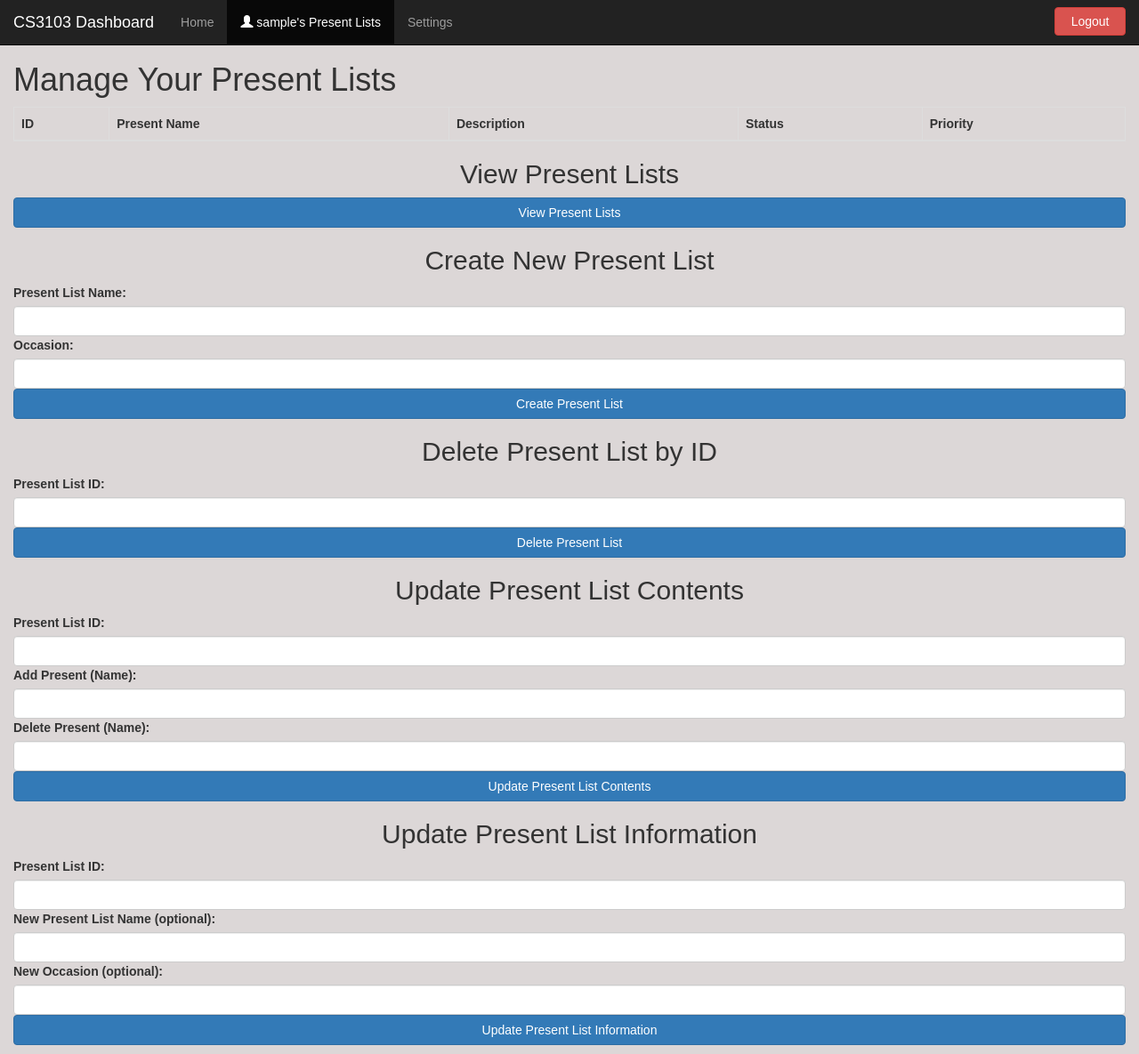
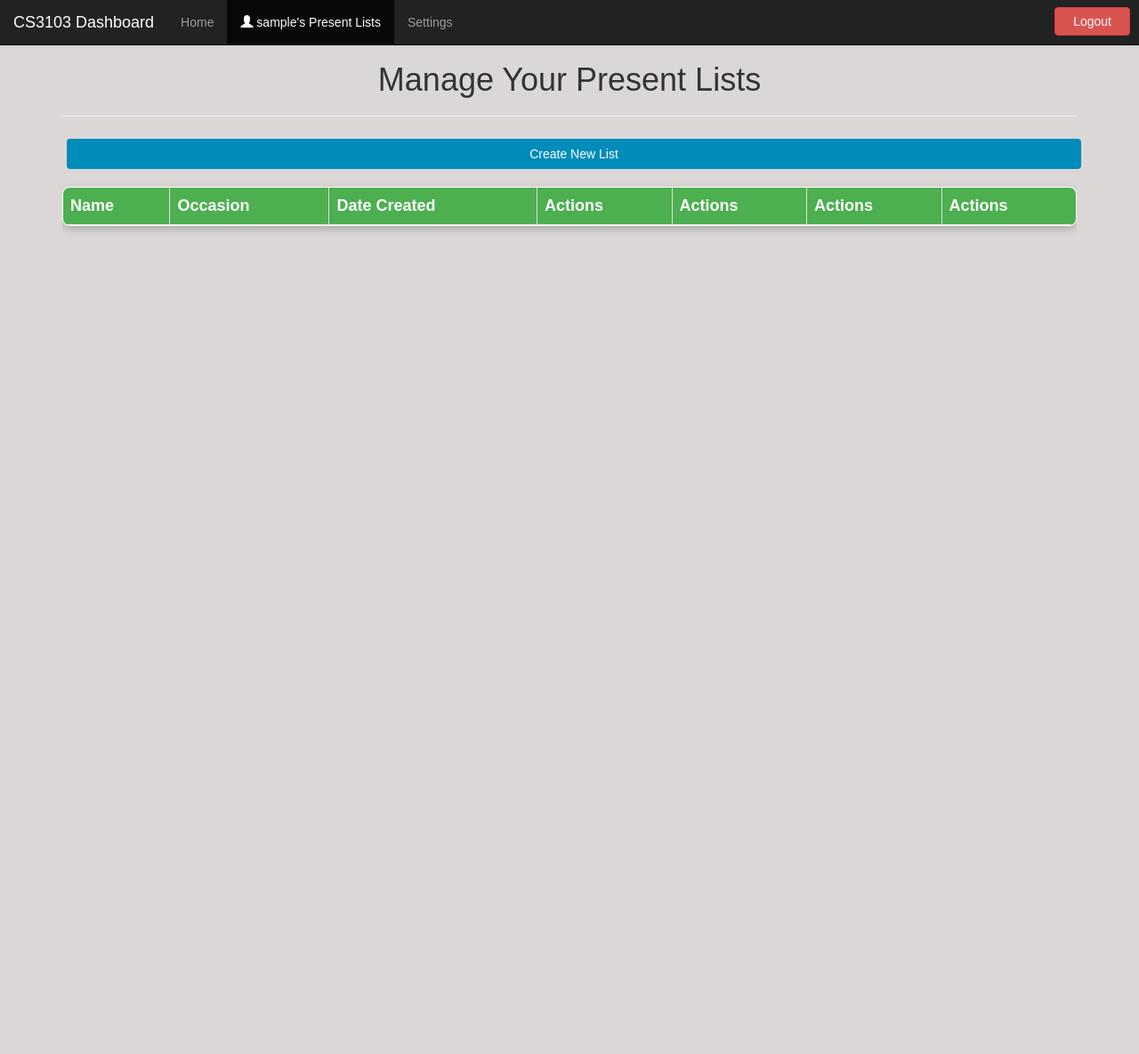
Before and after one commit to cameron-macdonald/CS3103, a Flask app: page /profile in a window 1280 px wide. Shown: the whole page at 89% size. After the commit the page ends 261 px from the top, so only its background shows below. Run offline with Flask 3, Linux system fonts and the light colour scheme; the visitor is signed in with stand-in values (Sample User, id 1); lists and menus that the app fills with data are empty; some libraries are stand-ins or nearby versions.

Commit message:
Updated prentlist page

```diff
--- a/App/app.py
+++ b/App/app.py
@@ -295,21 +295,21 @@ class PresentList(Resource):
         if not list_id:
             abort(400, message="Present List ID is required")
 
-        user_id = session['user_id']  # Get the user_id from the session
+        user_id = session['user_id']
 
         # Check if the present list belongs to the logged-in user
-        sqlProc = 'getListByUserID'  # Procedure to check ownership
+        sqlProc = 'getListByUserID'
         sqlArgs = [user_id, list_id]
 
         ownership_check = db_access(sqlProc, sqlArgs)
 
         if not ownership_check:
-            abort(403, message="Forbidden: You can only delete your own present lists")  # Move outside try-except
+            abort(403, message="Forbidden: You can only delete your own present lists")
 
         # Proceed with deletion if the list belongs to the user
         try:
-            sqlProc = 'deleteList'  # Stored procedure for deletion
-            sqlArgs = [list_id]  # Only list_id is needed
+            sqlProc = 'deleteList'
+            sqlArgs = [user_id, list_id]
 
             result = db_access(sqlProc, sqlArgs)
 
@@ -321,7 +321,6 @@ class PresentList(Resource):
         except Exception as e:
             print(f"Error deleting list: {str(e)}")  # Log the actual error
             abort(500, message="Error deleting present list")
-
 
     # Update (Replace) Present List Information
     def put(self, list_id):
--- a/App/static/css/styles.css
+++ b/App/static/css/styles.css
@@ -143,3 +143,64 @@ button:hover {
     width: 100%;
     margin: 0;
 }
+
+/* General Table Styling */
+table {
+    width: 100%;
+    border-collapse: collapse;
+    margin: 20px 0;
+    font-size: 18px;
+    text-align: left;
+    background-color: #ffffff;
+    border-radius: 8px;
+    overflow: hidden;
+    box-shadow: 0px 4px 10px rgba(0, 0, 0, 0.2);
+}
+
+/* Table Headers */
+th {
+    background-color: #4CAF50;
+    color: white;
+    padding: 12px;
+}
+
+/* Table Rows */
+td {
+    padding: 10px;
+    border-bottom: 1px solid #ddd;
+}
+
+/* Alternating Row Colors */
+tr:nth-child(even) {
+    background-color: #f2f2f2;
+}
+
+/* Hover Effect */
+tr:hover {
+    background-color: #ddd;
+}
+
+/* Button Styling */
+button {
+    background-color: #008CBA;
+    color: white;
+    border: none;
+    padding: 8px 12px;
+    margin: 5px;
+    cursor: pointer;
+    border-radius: 5px;
+    font-size: 14px;
+}
+
+button:hover {
+    background-color: #005f7a;
+}
+
+/* Delete Button Special Styling */
+button.delete {
+    background-color: #f44336;
+}
+
+button.delete:hover {
+    background-color: #d32f2f;
+}
--- a/App/templates/dashboard.html
+++ b/App/templates/dashboard.html
@@ -38,8 +38,6 @@
   <!-- Main Content -->
   <div class="container">
     <h2 class="mt-5">Welcome, {{ username }} to the CS3103 Present Registery!</h2>
-
-    <br>
 
     <table class="table table-bordered">
       <thead>
--- a/App/templates/presentlist.html
+++ b/App/templates/presentlist.html
@@ -34,34 +34,15 @@
     </div>
     </nav>
 
+    <div class="container">
+        <h1 class="text-center">Manage Your Present Lists</h1>
 
-    <h1>Manage Your Present Lists</h1>
+        <hr>
 
+        <button id="showCreateForm" class="btn mb-3">Create New List</button>
 
-    <table class="table table-bordered">
-        <thead>
-            <tr>
-                <th>ID</th>
-                <th>Present Name</th>
-                <th>Description</th>
-                <th>Status</th>
-                <th>Priority</th>
-            </tr>
-        </thead>
-        <tbody id="presents-table">
-            <!-- Presents will be inserted here dynamically -->
-        </tbody>
-    </table>
-
-
-    <div class="mb-3">
-        <h2>View Present Lists</h2>
-        <button id="viewPresentListsBtn" class="btn btn-primary">View Present Lists</button>
-        <ul id="presentLists"></ul>
-    </div>
-
-    <div class="mb-3">
-        <h2>Create New Present List</h2>
+        <div id="createPresentListContainer" class="mb-3" style="display: none;">
+            <h3>Create New Present List</h3>
             <form id="createPresentListForm">
             <label for="createListName" class="form-label">Present List Name:</label>
             <input type="text" id="createListName" class="form-control" name="createListName" required>
@@ -70,121 +51,104 @@
             <input type="text" id="createOccasion" class="form-control" name="createOccasion" required>
 
             <button type="submit" class="btn btn-primary">Create Present List</button>
+            <button type="button" id="cancelCreateForm" class="btn btn-secondary">Cancel</button>
             </form>
             <p id="createListResponse"></p>
         </div>
 
-    <div class="mb-3">
-        <h2>Delete Present List by ID</h2>
-        <form id="deletePresentListForm">
-            <label for="deletePresentListId" class="form-label">Present List ID:</label>
-            <input type="text" id="deletePresentListId" class="form-control" name="deletePresentListId" required>
-            <button type="submit" class="btn btn-primary">Delete Present List</button>
-        </form>
-        <p id="deleteListResponse"></p>
+        <div class="table-responsive">
+            <table class="table table-bordered table-striped">
+            <thead class="table-dark">
+                <tr>
+                <th>Name</th>
+                <th>Occasion</th>
+                <th>Date Created</th>
+                <th>Actions</th>
+                <th>Actions</th>
+                <th>Actions</th>
+                <th>Actions</th>
+                </tr>
+            </thead>
+            <tbody id="presents-table">
+                <!-- Presents will be inserted here dynamically -->
+            </tbody>
+            </table>
         </div>
-
-    <div class="mb-3">
-        <h2>Update Present List Contents</h2>
-        <form id="updatePresentListContentsForm">
-            <label for="updateListId" class="form-label">Present List ID:</label>
-            <input type="text" id="updateListId" class="form-control" name="updateListId" required>
-
-            <label for="addPresentName" class="form-label">Add Present (Name):</label>
-            <input type="text" id="addPresentName" class="form-control" name="addPresentName">
-
-            <label for="deletePresentName" class="form-label">Delete Present (Name):</label>
-            <input type="text" id="deletePresentName" class="form-control" name="deletePresentName">
-
-            <button type="submit" class="btn btn-primary">Update Present List Contents</button>
-        </form>
-        <p id="updateContentsResponse"></p>
-    </div>
-
-    <div class="mb-3">
-        <h2>Update Present List Information</h2>
-        <form id="updatePresentListInfoForm">
-            <label for="updatePresentListId" class="form-label">Present List ID:</label>
-            <input type="text" id="updatePresentListId" class="form-control" name="updatePresentListId" required>
-
-            <label for="updatePresentListName" class="form-label">New Present List Name (optional):</label>
-            <input type="text" id="updatePresentListName" class="form-control" name="updatePresentListName">
-
-            <label for="updateOccasion" class="form-label">New Occasion (optional):</label>
-            <input type="text" id="updateOccasion" class="form-control" name="updateOccasion">
-
-            <button type="submit" class="btn btn-primary">Update Present List Information</button>
-        </form>
-        <p id="updateInfoResponse"></p>
     </div>
 
     <script>
-        function loadPresents() {
-            const pathParts = window.location.pathname.split("/");
-            const list_id = pathParts[pathParts.length - 1];
+        document.addEventListener("DOMContentLoaded", function () {
+            const createFormContainer = document.getElementById("createPresentListContainer");
+            const showCreateButton = document.getElementById("showCreateForm");
+            const cancelCreateButton = document.getElementById("cancelCreateForm");
+            const createForm = document.getElementById("createPresentListForm");
+            const responseMessage = document.getElementById("createListResponse");
 
-            fetch(`/present/${list_id}`, {
+            function refreshPresents() {
+                fetch('/user/update', {
+                    method: 'GET',
+                    headers: { 'Content-Type': 'application/json' },
+                    credentials: 'include'
+                })
+                .then(response => response.json())
+                .then(data => {
+                    if (data.status === 'success') {
+                        const userId = data.data.userID;
+
+                        return fetch(`/user/${userId}/presentlist`, {
                             method: "GET",
                             headers: { "Content-Type": "application/json" },
                             credentials: "include"
+                        });
+                    } else {
+                        throw new Error("Failed to fetch user data");
+                    }
                 })
                 .then(response => response.json())
                 .then(data => {
                     let tableBody = document.getElementById("presents-table");
                     tableBody.innerHTML = "";
 
-            data.forEach(present => {
+                    if (!data.present_lists || data.present_lists.length === 0) {
+                        tableBody.innerHTML = "<tr><td colspan='4'>No presents found</td></tr>";
+                        return;
+                    }
+
+                    data.present_lists.forEach(present => {
                         let row = `<tr>
-                    <td>${present.presentID}</td>
-                    <td>${present.presentName}</td>
-                    <td>${present.description}</td>
-                    <td>${present.status === 1 ? "Received" : "Not Received"}</td>
-                    <td>${present.priority}</td>
+                            <td>${present.name}</td>
+                            <td>${present.occasion}</td>
+                            <td>${present.dateCreated}</td>
+                            <td> <button onclick="viewList(${present.presentListID})">View List</button> </td>
+                            <td> <button onclick="updateList(${present.presentListID})">Change Details</button> </td>
+                            <td> <button onclick="addToList(${present.presentListID})">Add Present</button> </td>
+                            <td> <button class="btn btn-danger" onclick="deleteList(${present.presentListID})">Delete</button> </td>
                         </tr>`;
+
                         tableBody.innerHTML += row;
                     });
                 })
-            .catch(error => console.error("Error fetching presents:", error));
+                .catch(error => console.error("Error:", error));
             }
 
-        // Load data when page loads
-        window.onload = loadPresents;
+            // Call the function when the page loads
+            refreshPresents();
 
-
-        document.getElementById('viewPresentListsBtn').addEventListener('click', function() {
-            fetch('/presentlist')
-            .then(response => {
-                console.log('Response status:', response.status);  // Log the response status
-                if (!response.ok) {
-                    throw new Error('Network response was not ok');
-                }
-                return response.text();  // Get the response as text for debugging
-            })
-            .then(data => {
-                console.log('Response from server:', data);  // Log the response content
-                try {
-                    const jsonData = JSON.parse(data);  // Attempt to parse the response as JSON
-                    if (Array.isArray(jsonData)) {
-                        const listContainer = document.getElementById('presentLists');
-                        listContainer.innerHTML = '';
-                        jsonData.forEach(list => {
-                            const listItem = document.createElement('li');
-                            listItem.textContent = `${list.name} - ${list.occasion} (ID: ${list.id})`;
-                            listContainer.appendChild(listItem);
-                        });
-                    } else {
-                        alert('No present lists found or an error occurred.');
-                    }
-                } catch (error) {
-                    alert('Error parsing JSON: ' + error.message);
-                }
-            })
-            .catch(error => alert('Error fetching present lists: ' + error.message));
+            // Show form when "Create New List" is clicked
+            showCreateButton.addEventListener("click", function () {
+                createFormContainer.style.display = "block";
+                showCreateButton.style.display = "none";
             });
 
+            // Hide form when "Cancel" is clicked
+            cancelCreateButton.addEventListener("click", function () {
+                createFormContainer.style.display = "none";
+                showCreateButton.style.display = "block";
+                responseMessage.textContent = "";
+            });
 
-
-        document.getElementById('createPresentListForm').addEventListener('submit', function(event) {
+            // Handle form submission
+            createForm.addEventListener("submit", function (event) {
                 event.preventDefault();
 
                 const listName = document.getElementById('createListName').value;
@@ -204,35 +168,47 @@
                 })
                 .then(response => response.json())
                 .then(data => {
-                console.log("Response from server:", data); // Debugging log
+                    if (data.status === "success") {
+                        responseMessage.textContent = "Present List Created Successfully!";
+                        responseMessage.style.color = "green";
+                        createForm.reset();
 
-                if (data.status === 'success') {
-                    document.getElementById('createListResponse').innerText = `Present list "${listName}" created successfully.`;
+                        setTimeout(() => {
+                            createFormContainer.style.display = "none";
+                            showCreateButton.style.display = "block";
+                            refreshPresents(); // Refresh the list
+                        }, 1500);
                     } else {
-                    document.getElementById('createListResponse').innerText = `Error: ${data.message}`;
-                    alert('Error creating present list: ' + data.message);
+                        responseMessage.textContent = "Error: " + data.message;
+                        responseMessage.style.color = "red";
                     }
                 })
                 .catch(error => {
-                document.getElementById('createListResponse').innerText = 'Error creating present list';
-                alert('Error creating present list: ' + error.message);
+                    console.error("Error:", error);
+                    responseMessage.textContent = "An error occurred. Please try again.";
+                    responseMessage.style.color = "red";
                 });
             });
 
+            // Expose refreshPresents function globally so other functions can use it
+            window.refreshPresents = refreshPresents;
+        });
 
-        document.getElementById('deletePresentListForm').addEventListener('submit', function(event) {
-            event.preventDefault();
-            const listId = document.getElementById('deletePresentListId').value;
+
+        function deleteList(listId) {
+            if (!confirm(`Are you sure you want to delete present list ID ${listId}?`)) return;
+
             fetch(`/presentlist/${listId}`, { method: 'DELETE' })
                 .then(response => response.json())
                 .then(data => {
-                    document.getElementById('deleteListResponse').innerText = `Present list with ID ${listId} deleted successfully.`;
+                    alert(`Present list with ID ${listId} deleted successfully.`);
+                    refreshPresents(); // Refresh after deletion
                 })
                 .catch(error => {
-                    document.getElementById('deleteListResponse').innerText = 'Error deleting present list';
                     alert('Error deleting present list: ' + error.message);
                 });
-        });
+        }
+
 
         document.getElementById('updatePresentListContentsForm').addEventListener('submit', function(event) {
             event.preventDefault();
--- a/db/presentList.sql
+++ b/db/presentList.sql
@@ -23,7 +23,6 @@ CREATE PROCEDURE getListByUserID(IN userIDIn INT, IN presentListIDIn INT)
 BEGIN
     SELECT *
     FROM presentlists
-    NATURAL JOIN users
     WHERE presentListID = presentListIDIn AND userID = userIDIn;
 END //
 DELIMITER ;
```
Also changed, not shown: Documentation/ProjectAPI.yaml (+0 -181 lines), 3 other files. Lines whose indentation alone changed are shown as unchanged.
